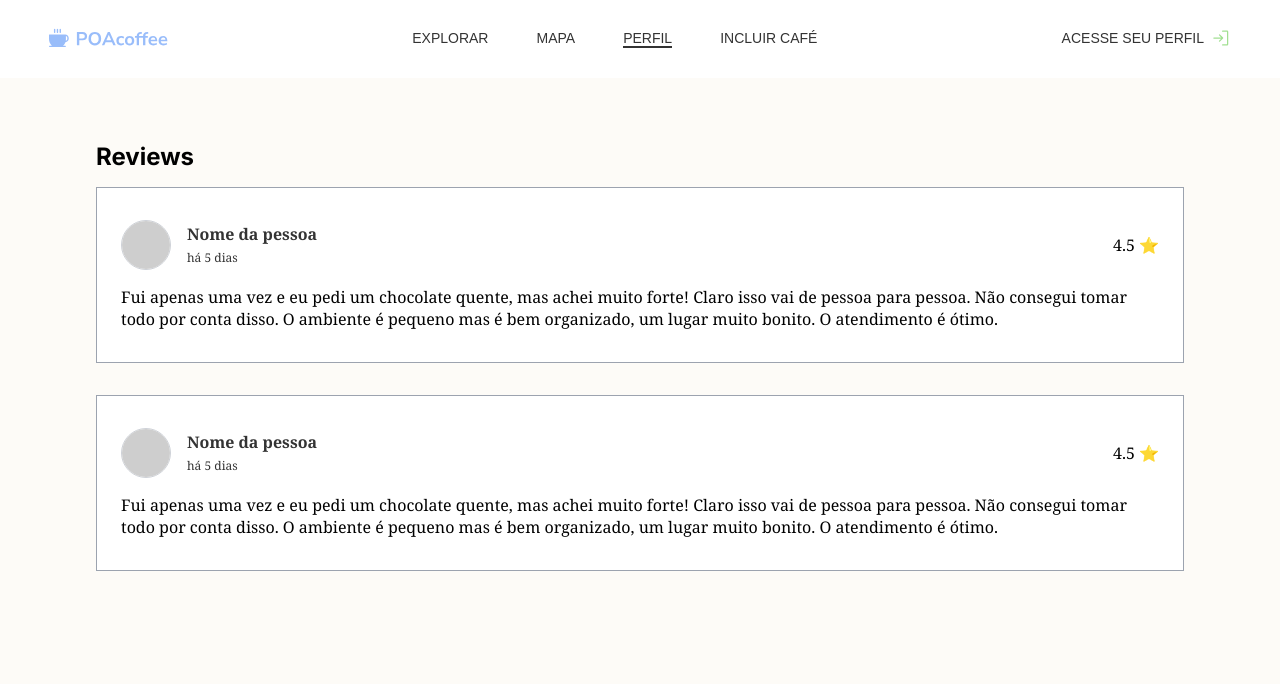
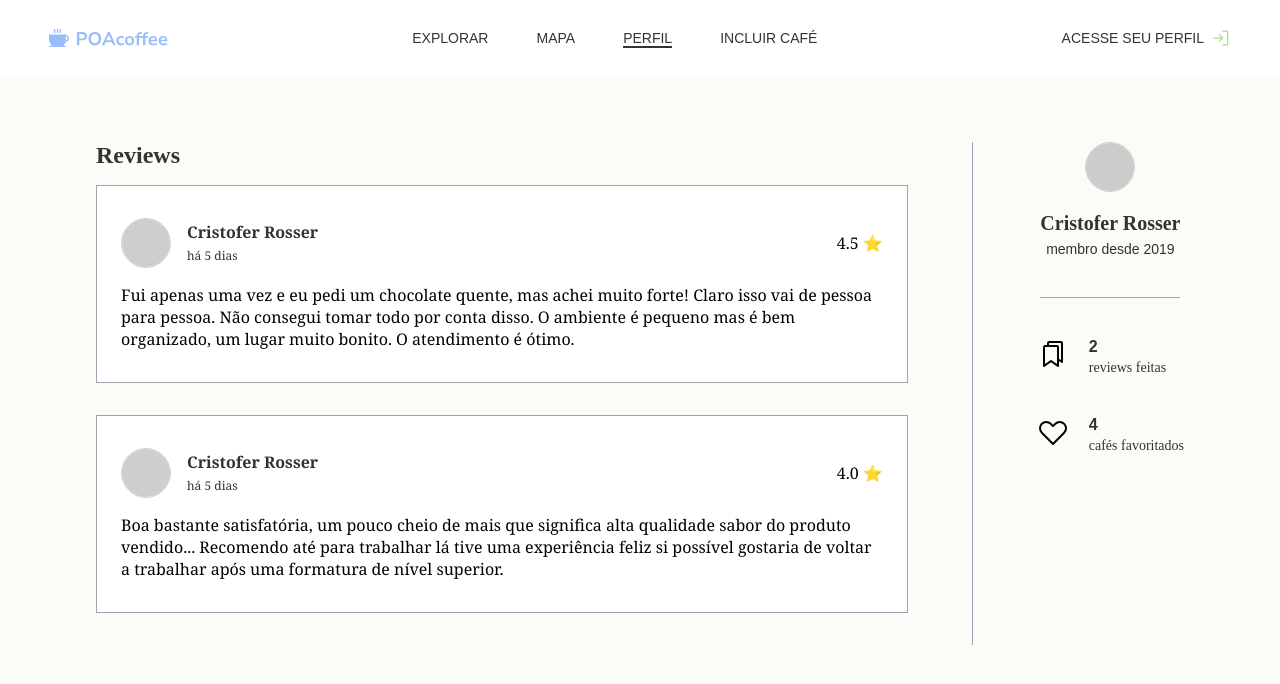
Before and after one commit to dsllt/oTravel_frontend, a Next.js app: page /profile in a window 1280 px wide. Shown: the top 684 px of the page. Built offline with nearby package versions, Linux system fonts and the light colour scheme; grey boxes are pictures that could not be loaded.

Commit message:
Makes info in profile apge dynamic

```diff
--- a/src/app/profile/page.module.css
+++ b/src/app/profile/page.module.css
@@ -5,7 +5,9 @@
 }
 .main{
   display: flex;
+  gap: 4rem;
 }
+
 .reviews{
   display: flex;
   flex-direction: column;
@@ -14,4 +16,6 @@
 .reviews h3{
   font-size: 24px;
   margin-bottom: 1rem;
+  font-family: serif;
+  color: rgb(51, 51, 51);
 }
--- a/src/app/profile/page.tsx
+++ b/src/app/profile/page.tsx
@@ -1,14 +1,71 @@
 import ReviewBox from '@app/ui/profile/review-box';
 import styles from './page.module.css';
+import { ProfileInfoBox } from '@ui/profile/profile-info-box';
+import { UserDTO } from '@lib/type-definitions';
+
+const reviews = [
+  {
+    id: 1,
+    review: "Fui apenas uma vez e eu pedi um chocolate quente, mas achei muito forte! Claro isso vai de pessoa para pessoa. Não consegui tomar todo por conta disso. O ambiente é pequeno mas é bem organizado, um lugar muito bonito. O atendimento é ótimo.",
+    rating: 4.5,
+    created_at: "2024-01-21T09:46:10.477Z",
+    user_id: 1,
+    coffee_id: 1
+  },
+  {
+    id: 2,
+    review: "Boa bastante satisfatória, um pouco cheio de mais que significa alta qualidade sabor do produto vendido... Recomendo até para trabalhar lá tive uma experiência feliz si possível  gostaria de voltar a trabalhar após uma formatura de nível superior.",
+    rating: 4.0,
+    created_at: "2024-01-17T09:46:10.477Z",
+    user_id: 1,
+    coffee_id: 2
+  },
+]
+
+const user: UserDTO = {
+  id: 1,
+  name: "Cristofer Rosser",
+  email: "c@email.com",
+  is_admin: false,
+  image: "https://img.freepik.com/free-photo/bohemian-man-with-his-arms-crossed_1368-3542.jpg?w=1380&t=st=1695417353~exp=1695417953~hmac=c11befc70c8fbaf86dd6351a9ffd943ec3244858e32123af4467e613d3b6b7c2",
+  created_at: "2019-01-21T09:46:10.477Z"
+}
+
+const favorites = [
+  {
+    id: 1,
+    user_id: 1,
+    coffee_id: 1
+  },
+  {
+    id: 2,
+    user_id: 1,
+    coffee_id: 2
+  },
+  {
+    id: 3,
+    user_id: 1,
+    coffee_id: 3
+  },
+  {
+    id: 4,
+    user_id: 1,
+    coffee_id: 4
+  },
+]
+
 export default function Page() {
   return(
   <div className={styles.container}>
     <div className={styles.main}>
       <div className={styles.reviews}>
         <h3>Reviews</h3>
-        <ReviewBox />
-        <ReviewBox />
+        {reviews.map(review => {
+          return <ReviewBox  review={review} user={user}/>
+        })}
+        {/* <ReviewBox review={reviews[0]} user={user}/> */}
       </div>
+      <ProfileInfoBox user={user} reviews={reviews.length} favorites = {favorites.length}/>
     </div>
   </div>
     )
--- /dev/null
+++ b/src/app/ui/favorite-icon.tsx
@@ -0,0 +1,5 @@
+export function FavoriteIcon(){
+  return (
+    <svg xmlns="http://www.w3.org/2000/svg" width="32" height="32" fill="#000000" viewBox="0 0 256 256"><path d="M223,57a58.07,58.07,0,0,0-81.92-.1L128,69.05,114.91,56.86A58,58,0,0,0,33,139l89.35,90.66a8,8,0,0,0,11.4,0L223,139a58,58,0,0,0,0-82Zm-11.35,70.76L128,212.6,44.3,127.68a42,42,0,0,1,59.4-59.4l.2.2,18.65,17.35a8,8,0,0,0,10.9,0L152.1,68.48l.2-.2a42,42,0,1,1,59.36,59.44Z"></path></svg>
+  )
+}
--- /dev/null
+++ b/src/app/ui/profile/profile-info-box.module.css
@@ -0,0 +1,63 @@
+.container{
+  border-left: 1px solid rgb(156, 163, 175);
+  padding-left: 4rem;
+
+  display: flex;
+  flex-direction: column;
+  align-items: center;
+  color: #333;
+}
+
+.header{
+  display: flex;
+  flex-direction: column;
+  align-items: center;
+  margin-bottom: 2.5rem;
+  padding-bottom: 2.5rem;
+  border-bottom: 1px solid rgb(156, 163, 175);
+}
+
+.header h4 {
+  font-size: 1.25rem;
+  font-family: serif;
+  margin-top: 1.25rem;
+  text-wrap: nowrap;
+}
+
+.header span {
+  font-size: 0.875rem;
+  font-family: sans-serif;
+  margin-top: 6px;
+}
+
+.avatar{
+  position: relative;
+  opacity: 0.5;
+  border-radius: 100%;
+  border: 1px solid rgb(156, 163, 175);
+  object-fit: cover;
+}
+
+.info{
+  display: flex;
+  flex-direction: column;
+  gap: 2.5rem;
+}
+
+.info-tag {
+  display: flex;
+  flex-direction: row;
+  gap: 1.25rem;
+}
+
+.info-tag h4{
+  font-size: 1rem;
+  font-family: sans-serif;
+}
+
+.info-tag span{
+  font-size: 0.875rem;
+  font-family: serif;
+  margin-top: .5rem;
+  text-wrap: nowrap;
+}
--- /dev/null
+++ b/src/app/ui/profile/profile-info-box.tsx
@@ -0,0 +1,42 @@
+import Image from "next/image"
+import styles from "./profile-info-box.module.css"
+import { ReviewIcon } from "@ui/review-icon"
+import { FavoriteIcon } from "@ui/favorite-icon"
+import { UserDTO } from "@lib/type-definitions"
+
+export function ProfileInfoBox({user, reviews, favorites}: {user: UserDTO, reviews: number, favorites: number}){
+  const profileCreatedAtYear = user.created_at.split("-")[0];
+
+  return(
+    <div className={styles.container}>
+      <div className={styles.header}>
+        <Image
+            src="https://img.freepik.com/free-photo/bohemian-man-with-his-arms-crossed_1368-3542.jpg?w=1380&t=st=1695417353~exp=1695417953~hmac=c11befc70c8fbaf86dd6351a9ffd943ec3244858e32123af4467e613d3b6b7c2"
+            alt="Profile avatar image"
+            className={styles.avatar}
+            width={50}
+            height={50}
+          />
+        <h4>{user.name}</h4>
+        <span>membro desde {profileCreatedAtYear}</span>
+      </div>
+      <div className={styles.info}>
+        <div className={styles['info-tag']}>
+            <ReviewIcon />
+            <div>
+              <h4>{reviews}</h4>
+              <span>reviews feitas</span>
+            </div>
+        </div>
+        <div className={styles['info-tag']}>
+            <FavoriteIcon />
+            <div>
+              <h4>{favorites}</h4>
+              <span>cafés favoritados</span>
+            </div>
+        </div>
+      </div>
+
+    </div>
+  )
+}
--- a/src/app/ui/profile/review-box.tsx
+++ b/src/app/ui/profile/review-box.tsx
@@ -1,31 +1,30 @@
 import Image from 'next/image'
 import styles from './review-box.module.css'
+import { Review, UserDTO } from '@lib/type-definitions'
+import { dateDifference } from '@app/utils/dateDifference'
 
-export default function ReviewBox() {
+export default function ReviewBox({review, user}: {review: Review, user: UserDTO}) {
+  // terminar o calculo de datas
+  dateDifference(review.created_at)
   return (
     <div className={styles.container}>
       <div className={styles.header}>
         <div className={styles.personalInfo}>
           <Image
-            src="https://img.freepik.com/free-photo/bohemian-man-with-his-arms-crossed_1368-3542.jpg?w=1380&t=st=1695417353~exp=1695417953~hmac=c11befc70c8fbaf86dd6351a9ffd943ec3244858e32123af4467e613d3b6b7c2"
+            src={user.image}
             alt="Image"
             className={styles.avatar}
             width={50}
             height={50}
           />
           <div className="text">
-            <h4>Nome da pessoa</h4>
+            <h4>{user.name}</h4>
             <span>há 5 dias</span>
           </div>
         </div>
-        <span className="rating"> 4.5 ⭐️</span>
+        <span className="rating"> {review.rating.toFixed(1)} ⭐️</span>
       </div>
-      <p>
-        Fui apenas uma vez e eu pedi um chocolate quente, mas achei muito forte!
-        Claro isso vai de pessoa para pessoa. Não consegui tomar todo por conta
-        disso. O ambiente é pequeno mas é bem organizado, um lugar muito bonito.
-        O atendimento é ótimo.
-      </p>
+      <p>{review.review}</p>
     </div>
   )
 }
--- /dev/null
+++ b/src/app/ui/review-icon.tsx
@@ -0,0 +1,7 @@
+export function ReviewIcon(){
+  return(
+    <svg xmlns="http://www.w3.org/2000/svg" width="32" height="32" fill="rgb(156, 163, 175);" viewBox="0 0 256 256">
+      <path d="M192,24H96A16,16,0,0,0,80,40V56H64A16,16,0,0,0,48,72V224a8,8,0,0,0,12.65,6.51L112,193.83l51.36,36.68A8,8,0,0,0,176,224V184.69l19.35,13.82A8,8,0,0,0,208,192V40A16,16,0,0,0,192,24ZM160,208.46l-43.36-31a8,8,0,0,0-9.3,0L64,208.45V72h96Zm32-32L176,165V72a16,16,0,0,0-16-16H96V40h96Z"></path>
+    </svg>
+  )
+}
--- /dev/null
+++ b/src/app/utils/dateDifference.tsx
@@ -0,0 +1,9 @@
+export function dateDifference(date: string){
+  const review_date = new Date(date);
+  const today = new Date();
+  console.log('review',review_date)
+  console.log('today',today)
+  const diff = today.getSeconds() - review_date.getSeconds()
+  console.log('diff',diff)
+
+}
```
Also changed, not shown: src/app/lib/type-definitions.ts (+24 -3 lines), 1 other file (tests, documents, lock files or other folders).
